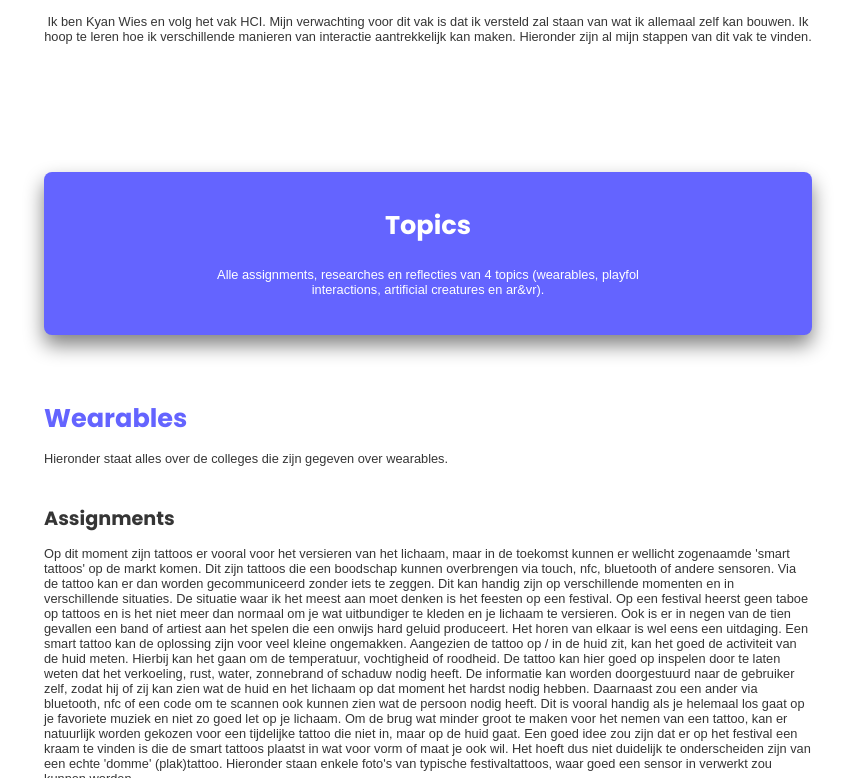
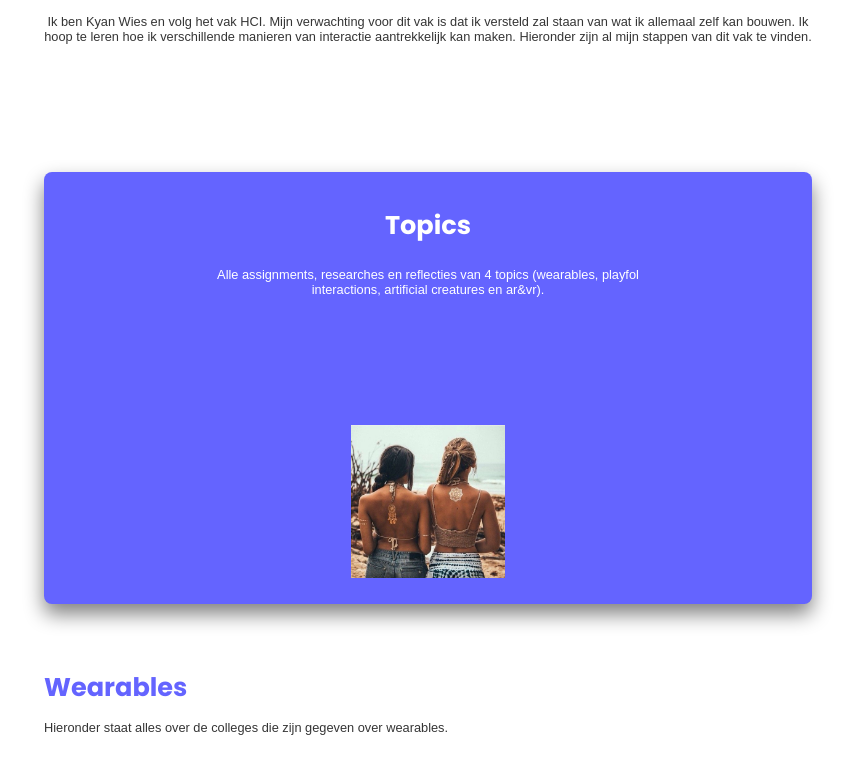
Before and after one commit to kyanwies/hciportfolio, a plain HTML site: page Portfolio/index.html in a window 1280 px wide. Shown: the part 507-1285 px from the top of the page, without its empty margins (212-1067 px from the left). Drawn offline with Linux system fonts and the light colour scheme; a web font is replaced by a local one.

Commit message:
Update index.html

```diff
--- a/Portfolio/index.html
+++ b/Portfolio/index.html
@@ -29,6 +29,7 @@
 		<div id="topics">
 			<h2>Topics</h2>
 			<p> Alle assignments, researches en reflecties van 4 topics (wearables, playfol interactions, artificial creatures en ar&vr).</p>
+			<img src="tattoo.jpg" />
 		</div>
 
 		<div id="topic-elements">
```
